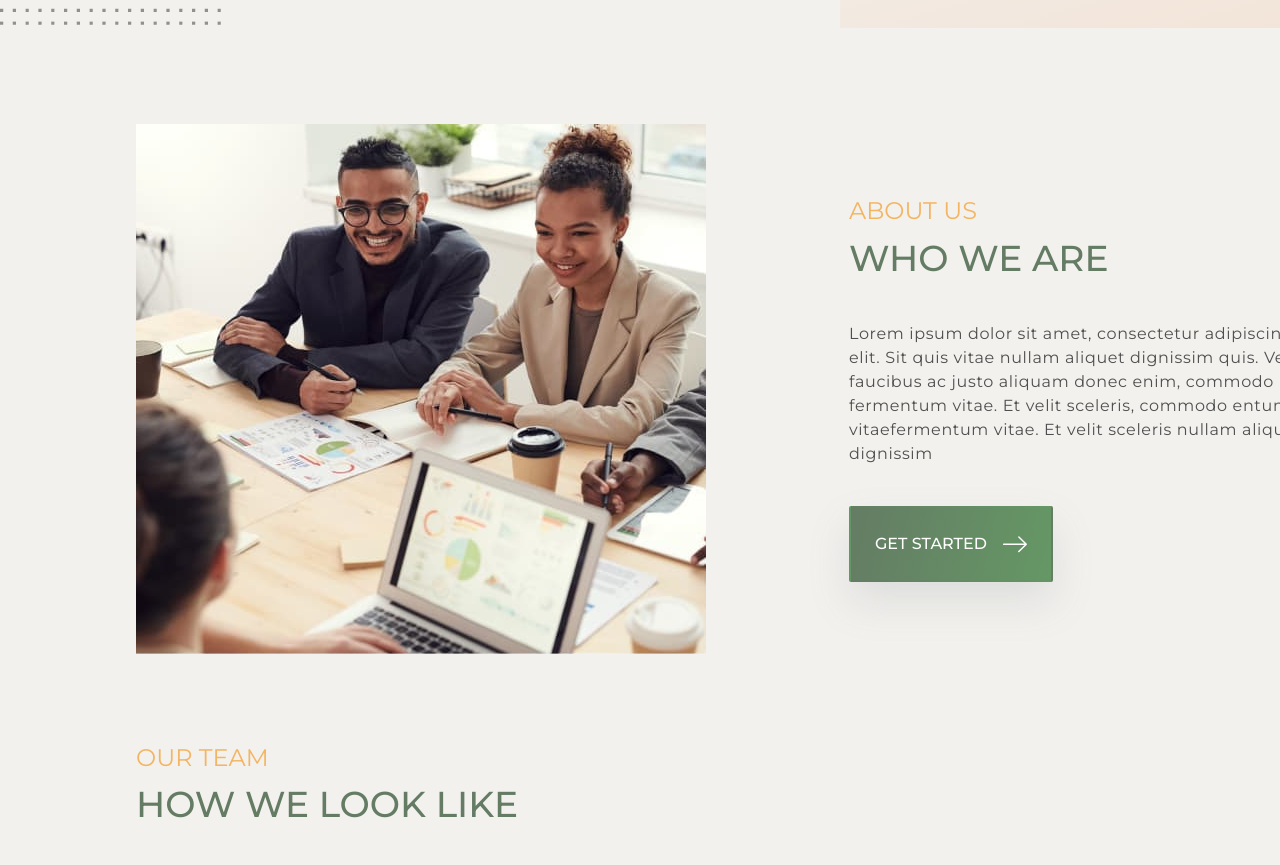
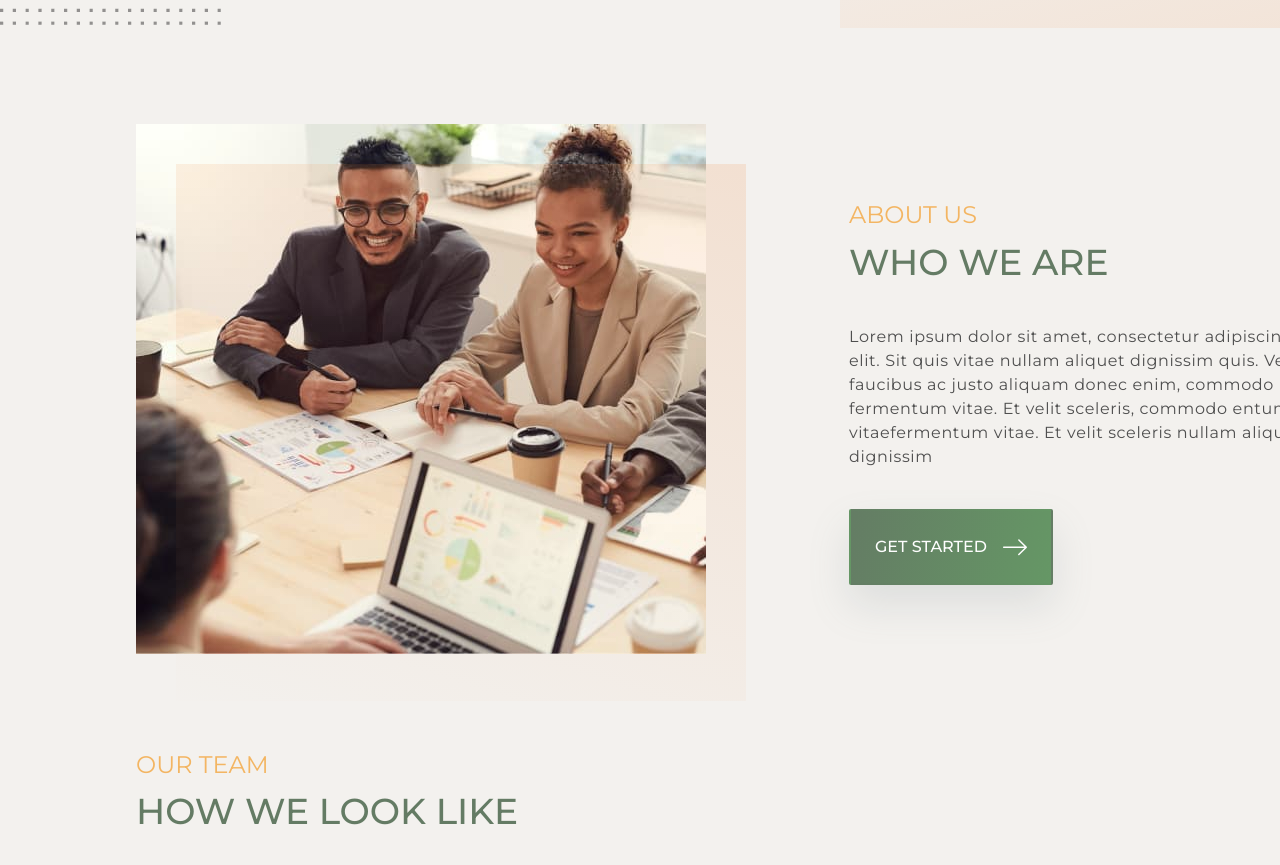
Before and after one commit to Eworty/online-work, a plain HTML site: page index.html in a window 1280 px wide. Shown: the part 1942-2807 px from the top of the page. Drawn offline with nearby package versions, Linux system fonts and the light colour scheme.

Commit message:
Update index.html

```diff
--- a/index.html
+++ b/index.html
@@ -140,7 +140,8 @@
     <!-- ABOUT SECTION -->
     <section class="about-section section">
       <div class="about-content container">
-        <img src="./images/about.jpg" alt="team" width="570" height="530">
+        <div class="about-image"><img class="about-image" src="./images/about.jpg" alt="team" width="570" height="530">
+        </div>
         <div>
           <h2 class="title">About us</h2>
           <p class="under-title">Who we are</p>
```
